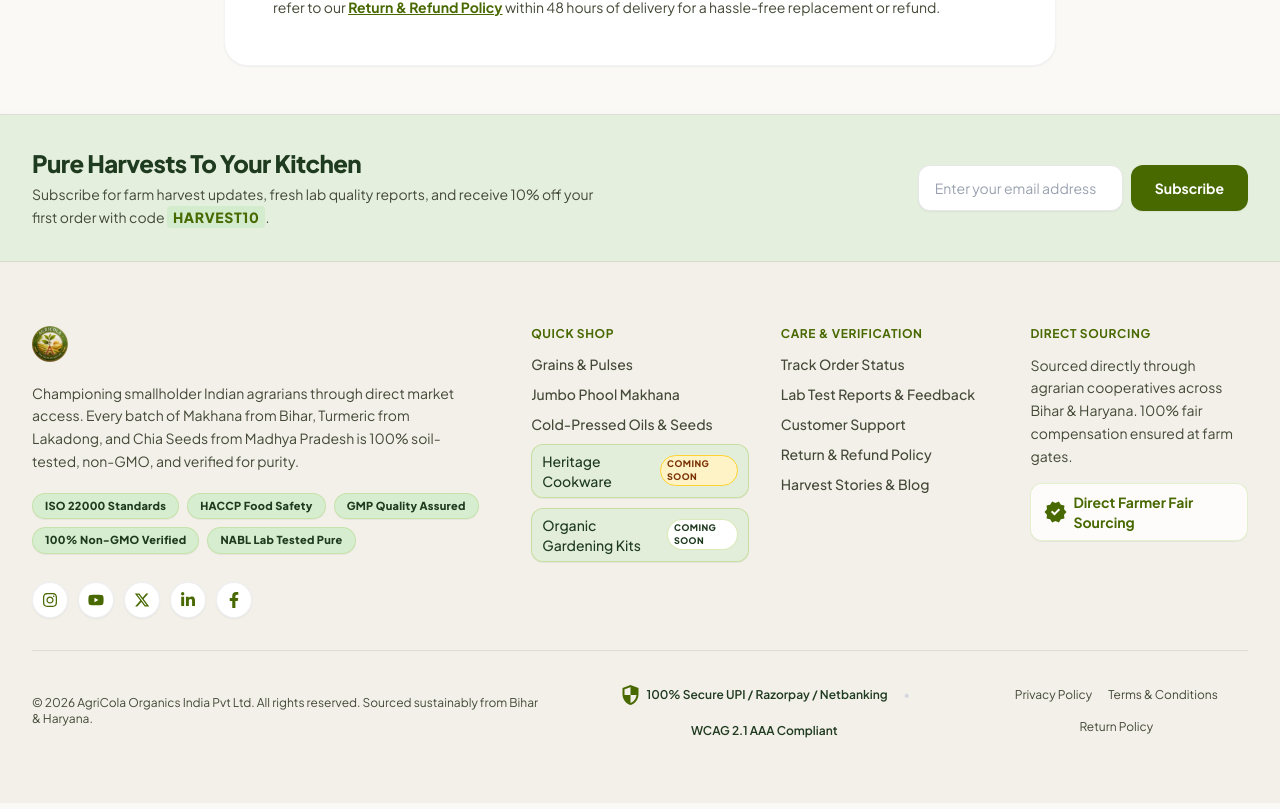
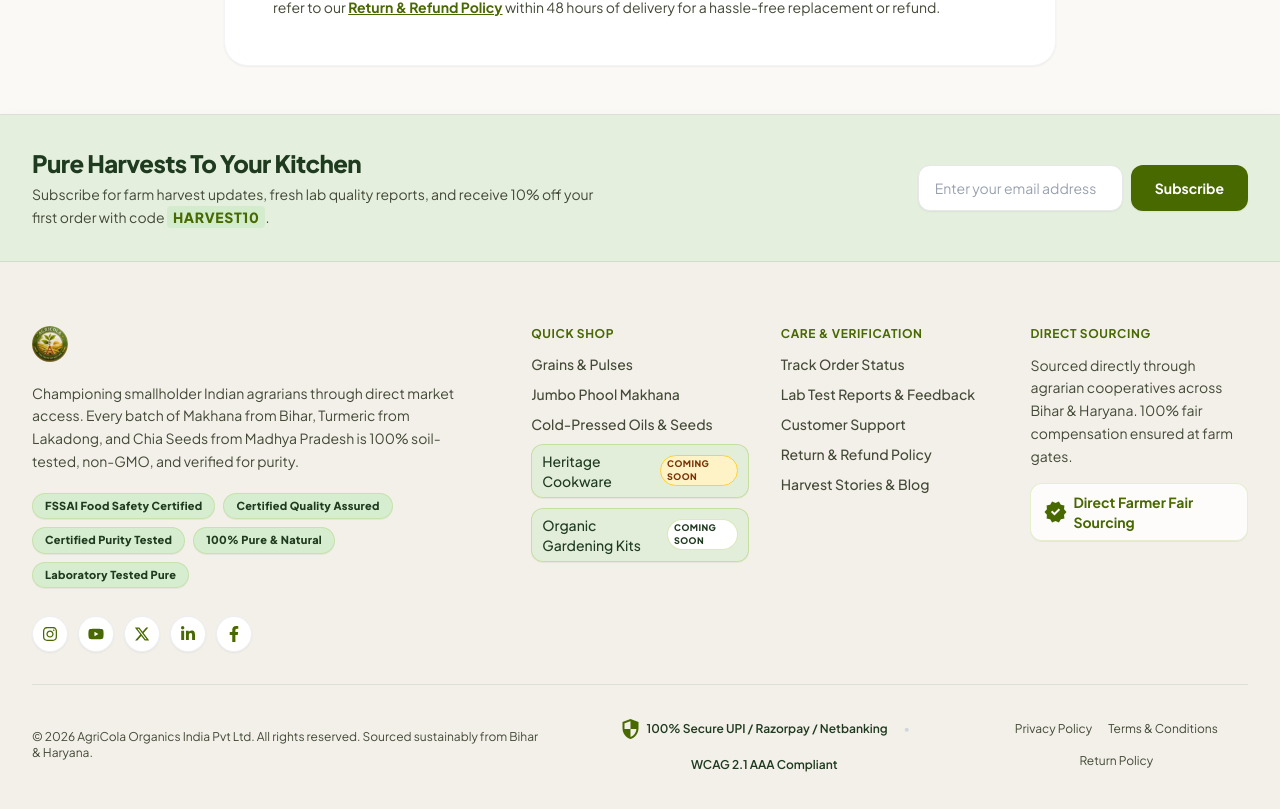
Before and after one commit to khurramNawab/Agricola, a React (Vite) app in the folder agricola-web-main/: page /terms in a window 1280 px wide. Shown: the part 1000-1809 px from the top of the page. Built offline with nearby package versions, Linux system fonts and the light colour scheme; no server answers.

Commit message:
feat: align certifications with FSSAI compliance and general quality certified standards

```diff
--- a/agricola-web-main/src/Pages/Checkout.tsx
+++ b/agricola-web-main/src/Pages/Checkout.tsx
@@ -969,7 +969,7 @@
                 </div>
                 <div>
                   <span className="font-bold text-[#1e3a1f] block text-xs">Purity Guarantee</span>
-                  <span className="text-[11px] text-gray-400">ISO 22000 &amp; HACCP Quality Assured</span>
+                  <span className="text-[11px] text-gray-400">FSSAI Compliant &amp; Quality Certified</span>
                 </div>
               </div>
               <Link
--- a/agricola-web-main/src/Pages/ProductDetail.tsx
+++ b/agricola-web-main/src/Pages/ProductDetail.tsx
@@ -558,7 +558,7 @@
               </div>
               <div className="flex items-center gap-1.5">
                 <Warehouse size={15} className="text-[#486800]" />
-                <span>Facility: <strong className="text-[#1e3a1f]">ISO 22000 &amp; HACCP Facility</strong></span>
+                <span>Facility: <strong className="text-[#1e3a1f]">FSSAI &amp; Certified Facility</strong></span>
               </div>
             </div>
 
@@ -1021,7 +1021,7 @@
                   <div className="flex items-center justify-between pb-3 mb-4 border-b border-gray-200">
                     <div>
                       <h3 className="text-sm font-black text-[#1e3a1f]">Nutrition Table (Per 100g Serving)</h3>
-                      <span className="text-[11px] text-gray-500">NABL Accredited Laboratory Assay &amp; Analysis</span>
+                      <span className="text-[11px] text-gray-500">Certified Laboratory Assay &amp; Analysis</span>
                     </div>
                     <span className="bg-[#c9ecc4] text-[#1e3a1f] px-3 py-1 rounded-full text-xs font-black">
                       347 kcal
@@ -1069,7 +1069,7 @@
                   <div className="bg-[#f5f3f0] p-6 rounded-3xl shadow-2xs flex flex-col gap-3">
                     <div className="flex items-center gap-2 text-[#486800] font-black text-sm">
                       <ShieldCheck size={18} />
-                      <span>NABL Lab Quality Test Report</span>
+                      <span>Certified Lab Quality Test Report</span>
                     </div>
                     <p className="text-xs text-[#434936] leading-relaxed">
                       Every batch is third-party screened for 210 pesticide residues, heavy metals (lead, cadmium, mercury), and moisture retention.
@@ -1099,7 +1099,7 @@
                       </div>
                       <div className="bg-white p-2.5 rounded-xl text-center border border-gray-200">
                         <span className="text-xs text-[#486800] font-black block">Pass</span>
-                        <span className="text-[10px] text-gray-500 font-semibold">Non-GMO Verified</span>
+                        <span className="text-[10px] text-gray-500 font-semibold">100% Pure &amp; Natural</span>
                       </div>
                     </div>
                   </div>
--- a/agricola-web-main/src/components/layout/AuthModal.tsx
+++ b/agricola-web-main/src/components/layout/AuthModal.tsx
@@ -40,13 +40,13 @@
   {
     icon: Leaf,
     title: "Lab Tested Purity",
-    desc: "Every pack verified with NABL laboratory testing reports and strict quality protocols.",
+    desc: "Every pack verified with certified laboratory testing reports and strict quality protocols.",
     accent: "text-lime-400 bg-lime-400/10 border-lime-400/20",
   },
   {
     icon: ShieldCheck,
     title: "Direct Farm Express",
-    desc: "Dispatched from temperature-controlled ISO facilities.",
+    desc: "Dispatched from temperature-controlled certified facilities.",
     accent: "text-emerald-400 bg-emerald-400/10 border-emerald-400/20",
   },
 ];
--- a/agricola-web-main/src/components/layout/Footer.tsx
+++ b/agricola-web-main/src/components/layout/Footer.tsx
@@ -49,11 +49,11 @@
 ];
 
 const certifications = [
-  "ISO 22000 Standards",
-  "HACCP Food Safety",
-  "GMP Quality Assured",
-  "100% Non-GMO Verified",
-  "NABL Lab Tested Pure",
+  "FSSAI Food Safety Certified",
+  "Certified Quality Assured",
+  "Certified Purity Tested",
+  "100% Pure & Natural",
+  "Laboratory Tested Pure",
 ];
 
 const Footer: React.FC = () => {
--- a/agricola-web-main/src/components/sections/FAQSection.tsx
+++ b/agricola-web-main/src/components/sections/FAQSection.tsx
@@ -3,7 +3,7 @@
 const faqs = [
   {
     q: "How do you independently verify organic claims?",
-    a: "AgriCola works directly with trusted agrarian cooperatives and heritage grower communities. Furthermore, every batch brought to our ISO & HACCP fulfillment facilities undergoes independent NABL laboratory testing for purity, pesticide residues, and heavy metals before packaging.",
+    a: "AgriCola works directly with trusted agrarian cooperatives and heritage grower communities. Furthermore, every batch brought to our FSSAI-compliant certified facilities undergoes independent laboratory testing for purity, pesticide residues, and heavy metals before packaging.",
   },
   {
     q: "Where are your fulfillment warehouses located?",
--- a/agricola-web-main/src/components/sections/WhyChooseUsSection.tsx
+++ b/agricola-web-main/src/components/sections/WhyChooseUsSection.tsx
@@ -26,8 +26,8 @@
   {
     icon: "biotech",
     iconBg: "bg-[#c9ecc4]/70 text-[#486647]",
-    title: "NABL Lab Tested",
-    text: "Screened by independent NABL-accredited testing laboratories for lead, cadmium, pesticide residues, aflatoxins, and microbial safety prior to packing.",
+    title: "Certified Lab Tested",
+    text: "Screened by independent certified testing laboratories for lead, cadmium, pesticide residues, aflatoxins, and microbial safety prior to packing.",
     link: "View Lab Reports",
   },
 ];
```
